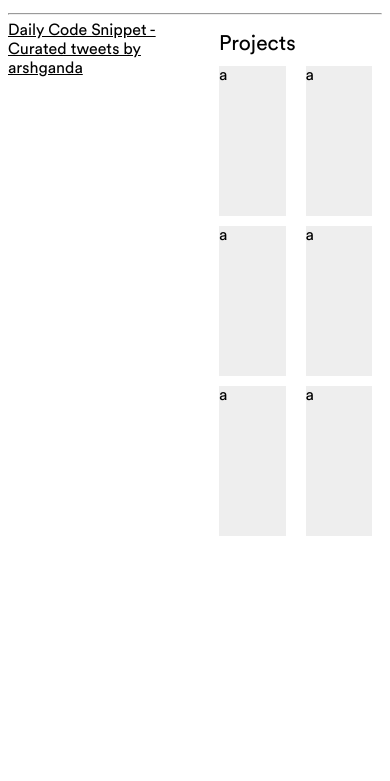
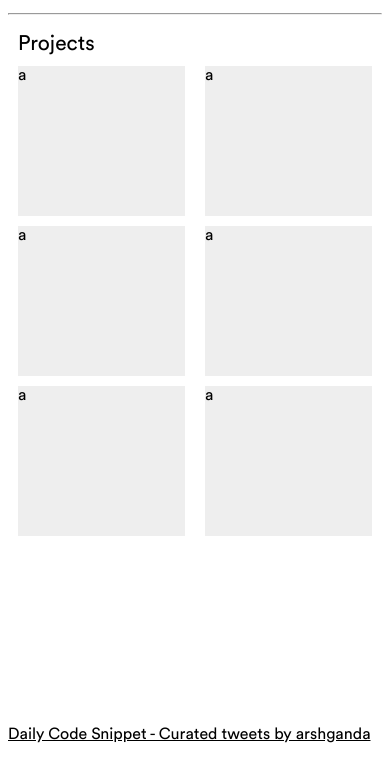
Before and after one commit to arshganda/ganda.dev, a plain HTML site: page index.html in a window 390 px wide. Shown: the part 111-892 px from the top of the page. Before the commit the page ends 844 px from the top, so only its background shows below. Drawn offline with Linux system fonts and the light colour scheme; no server answers; files whose address does not match are found by name.

Commit message:
More responsive on mobile and swapped order of columns

```diff
--- a/index.html
+++ b/index.html
@@ -32,14 +32,6 @@
         <hr>
         <main>
             <div class="two-cols">
-                <div class="column">
-                    <a class="twitter-timeline" data-width="100%" data-height="100%"
-                        href="https://twitter.com/arshganda/timelines/1219874047908929537?ref_src=twsrc%5Etfw">Daily
-                        Code
-                        Snippet - Curated
-                        tweets by arshganda</a>
-                    <script async src="https://platform.twitter.com/widgets.js" charset="utf-8"></script>
-                </div>
                 <div class="column">
                     <div class="project-col">
                         <div class="title">
@@ -83,6 +75,14 @@
                         </div>
                     </div>
                 </div>
+                <div class="column">
+                    <a class="twitter-timeline" data-width="100%" data-height="100%"
+                        href="https://twitter.com/arshganda/timelines/1219874047908929537?ref_src=twsrc%5Etfw">Daily
+                        Code
+                        Snippet - Curated
+                        tweets by arshganda</a>
+                    <script async src="https://platform.twitter.com/widgets.js" charset="utf-8"></script>
+                </div>
             </div>
 
         </main>
--- a/styles.css
+++ b/styles.css
@@ -129,6 +129,7 @@ main {
 
 .two-cols {
   display: flex;
+  flex-wrap: wrap;
   height: 100%;
 }
 
@@ -181,6 +182,19 @@ main {
     width: 100%;
   }
 
+  .project-col {
+    padding-left: 10
+  }
+
+  .column {
+    width: 100%;
+    height: 100%;
+  }
+
+  main {
+    height: 70%;
+  }
+
   .icon-row {
     width: 40%;
   }
```
